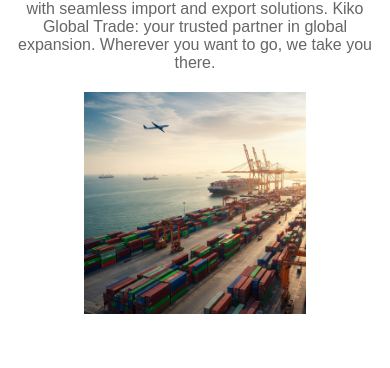
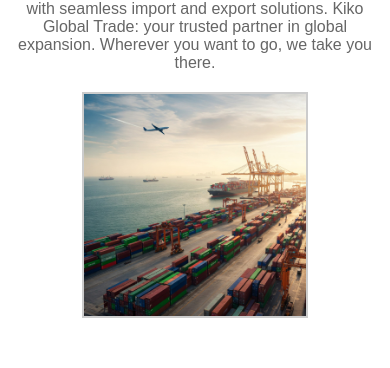
Before and after one commit to KikoGlobal/us, a plain HTML site: page index.html in a window 390 px wide. Shown: the part 427-795 px from the top of the page. Drawn offline with Linux system fonts and the light colour scheme.

Commit message:
Update index.html

```diff
--- a/index.html
+++ b/index.html
@@ -55,11 +55,13 @@
             color: #666;
         }
         .hero-image {
-            width: 40%; /* Define o tamanho para 40% do original */
-            max-width: 500px; /* Garante que a imagem não passe desse tamanho */
+            width: 40%; /* Define a imagem para 40% do tamanho original */
+            max-width: 500px; /* Limite para garantir que nunca fique grande demais */
+            min-width: 200px; /* Define um tamanho mínimo para evitar que suma */
             height: auto;
             display: block;
-            margin: 20px auto; /* Centraliza a imagem */
+            margin: 20px auto;
+            border: 2px solid #ccc; /* Apenas para visualização */
         }
         .welcome-section {
             background-color: #D32F2F;
@@ -102,8 +104,9 @@
                 font-size: 16px;
             }
             .hero-image {
-                width: 60%; /* Em celulares, a imagem será maior para melhor visualização */
+                width: 60%; /* Aumenta um pouco no celular */
                 max-width: 300px;
+                min-width: 200px;
             }
             .welcome-section h2 {
                 font-size: 24px;
```
